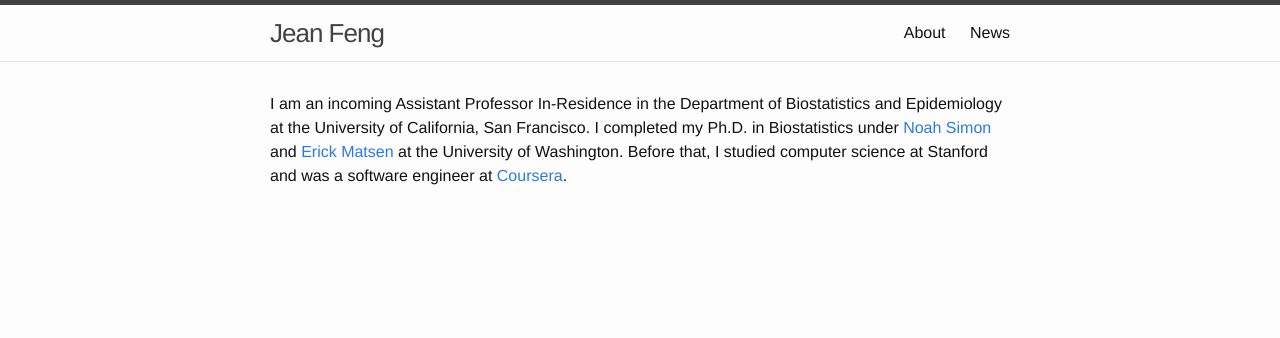
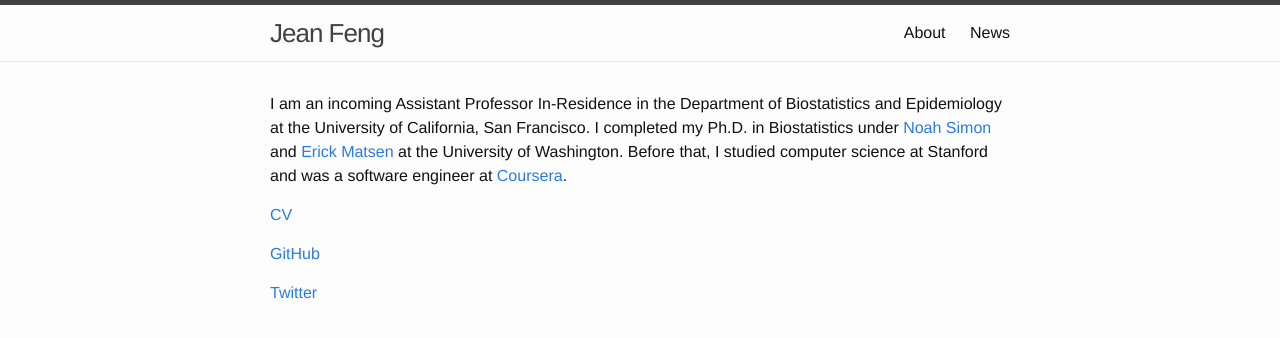
Before and after one commit to jjfeng/jjfeng.github.io, a Jekyll site: the page built from about.md, in a window 1280 px wide. Shown: the top 338 px of the page. Built offline with Jekyll 4.4.1, drawn with Linux system fonts in a browser that asks for light colours.

Commit message:
Update about.md

```diff
--- a/about.md
+++ b/about.md
@@ -4,3 +4,9 @@ title: About
 ---
 
 I am an incoming Assistant Professor In-Residence in the Department of Biostatistics and Epidemiology at the University of California, San Francisco. I completed my Ph.D. in Biostatistics under [Noah Simon](https://faculty.washington.edu/nrsimon/) and [Erick Matsen](https://matsen.fhcrc.org/) at the University of Washington. Before that, I studied computer science at Stanford and was a software engineer at [Coursera](https://www.coursera.org/).
+
+[CV](cv.pdf)
+
+[GitHub](https://github.com/jjfeng)
+
+[Twitter](https://twitter.com/Jean_J_Feng)
```
